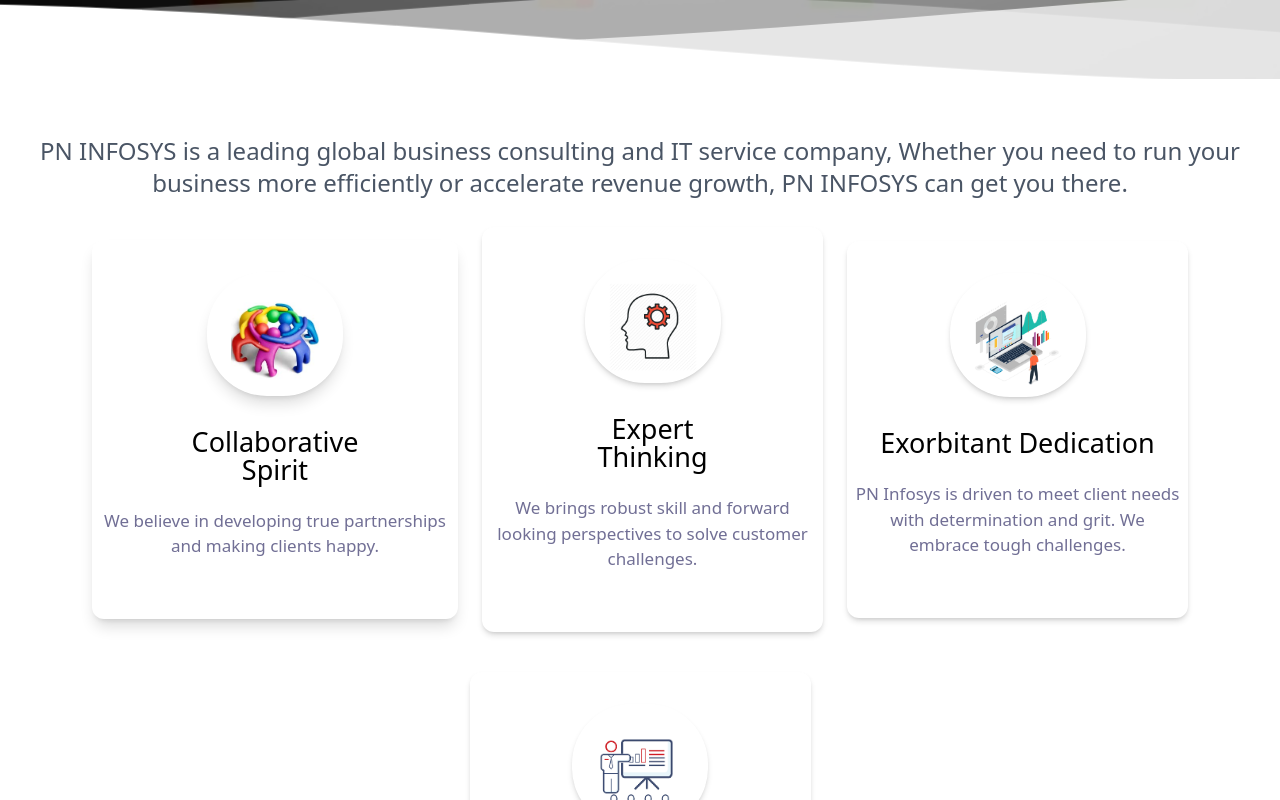
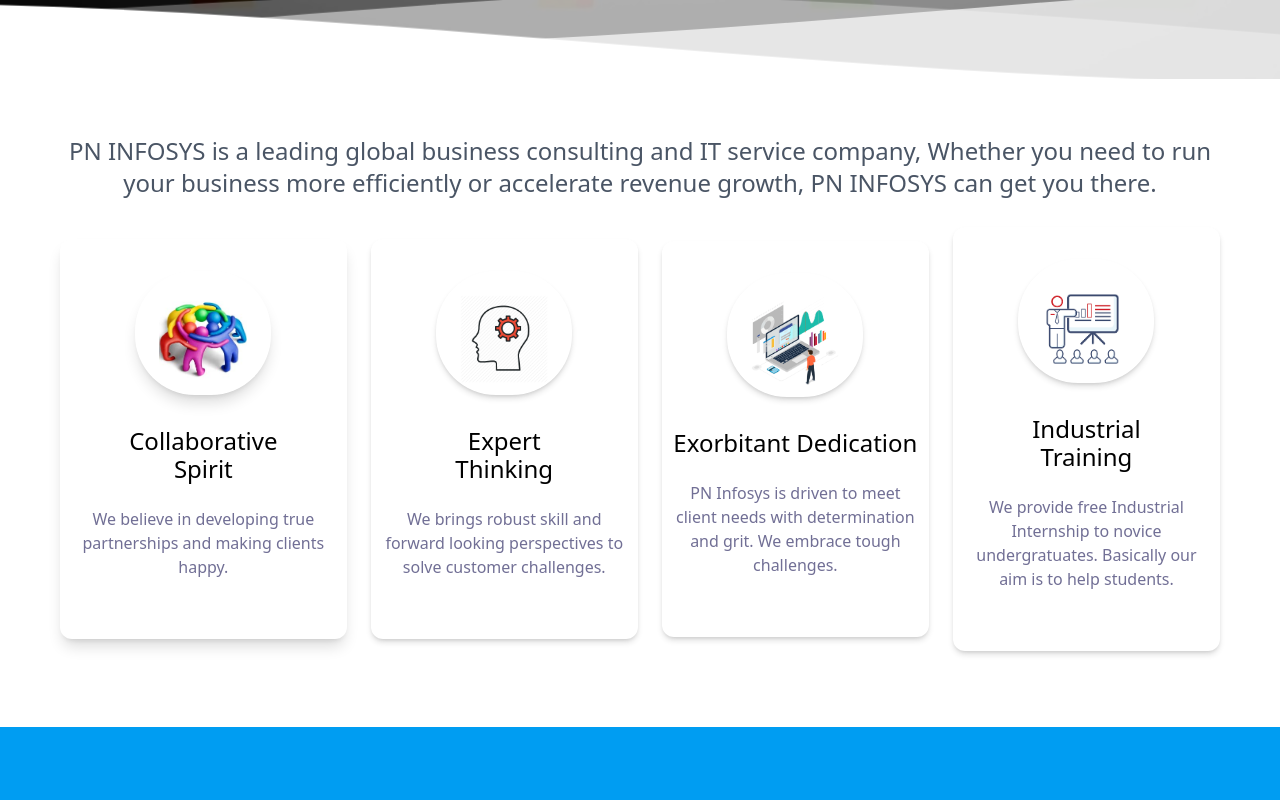
Before and after one commit to userGithun/PninfosysFrontend, a Next.js app: page / in a window 1280 px wide. Shown: the part 740-1540 px from the top of the page. Built offline with nearby package versions, Linux system fonts and the light colour scheme; no server answers.

Commit message:
final work

```diff
--- a/src/app/page.js
+++ b/src/app/page.js
@@ -23,12 +23,12 @@
       {/* BANNER End */}
 
       {/* Box Start */}
-      <section className='mt-14 mb-15 px-4 md:px-5'>
+      <section className='mt-14 mb-15 px-4 md:px-15'>
         <h2 className='text-2xl text-center text-gray-600 mb-7'>
           PN INFOSYS is a leading global business consulting and IT service company, Whether you need to run your business more efficiently or accelerate revenue growth, PN INFOSYS can get you there.
         </h2>
 
-        <div className='flex flex-col md:flex-row md:flex-wrap justify-center gap-6 items-center'>
+        <div className='flex flex-col md:flex-row justify-center gap-6 items-center'>
           {/* 1 */}
           <div className='bg-white shadow-[#00000024] shadow-lg w-[366px] rounded-xl mb-4 group'>
             <div className='py-2 px-6 mt-8 rounded-[60px] shadow-[#00000024] place-items-center w-34 h-31 mx-auto grid shadow-lg transition-all duration-600 group-hover:-translate-y-2 ease-in-out group-hover:shadow-lg group-hover:shadow-blue-500'>
@@ -39,10 +39,10 @@
               />
             </div>
             <div>
-              <h1 className='text-[27px] leading-7 font-medium pt-8 pb-6 text-center'>
+              <h1 className='text-2xl leading-7 font-medium pt-8 pb-6 text-center'>
                 Collaborative <br /> Spirit
               </h1>
-              <p className='text-[#716f95] text-[17px] px-2 pb-15 text-center'>
+              <p className='text-[#716f95] text-md px-2 pb-15 text-center'>
                 We believe in developing true partnerships and making clients happy.
               </p>
             </div>
@@ -58,10 +58,10 @@
               />
             </div>
             <div>
-              <h1 className='text-[27px] leading-7 font-medium pt-8 pb-6 text-center'>
+              <h1 className='text-2xl leading-7 font-medium pt-8 pb-6 text-center'>
                 Expert <br /> Thinking
               </h1>
-              <p className='text-[#716f95] text-[17px] px-2 pb-15 text-center'>
+              <p className='text-[#716f95] text-md px-2 pb-15 text-center'>
                 We brings robust skill and forward looking perspectives to solve customer challenges.
               </p>
             </div>
@@ -77,10 +77,10 @@
               />
             </div>
             <div>
-              <h1 className='text-[27px] leading-7 font-medium pt-8 pb-6 text-center'>
+              <h1 className='text-2xl leading-7 font-medium pt-8 pb-6 text-center'>
                 Exorbitant Dedication
               </h1>
-              <p className='text-[#716f95] text-[17px] px-2 pb-15 text-center'>
+              <p className='text-[#716f95] text-md px-2 pb-15 text-center'>
                 PN Infosys is driven to meet client needs with determination and grit. We embrace tough challenges.
               </p>
             </div>
@@ -96,10 +96,10 @@
               />
             </div>
             <div>
-              <h1 className='text-[27px] leading-7 font-medium pt-8 pb-6 text-center'>
+              <h1 className='text-2xl leading-7 font-medium pt-8 pb-6 text-center'>
                 Industrial <br /> Training
               </h1>
-              <p className='text-[#716f95] text-[17px] px-2 pb-15 text-center'>
+              <p className='text-[#716f95] text-md px-2 pb-15 text-center'>
                 We provide free Industrial Internship to novice undergratuates. Basically our aim is to help students.
               </p>
             </div>
```
